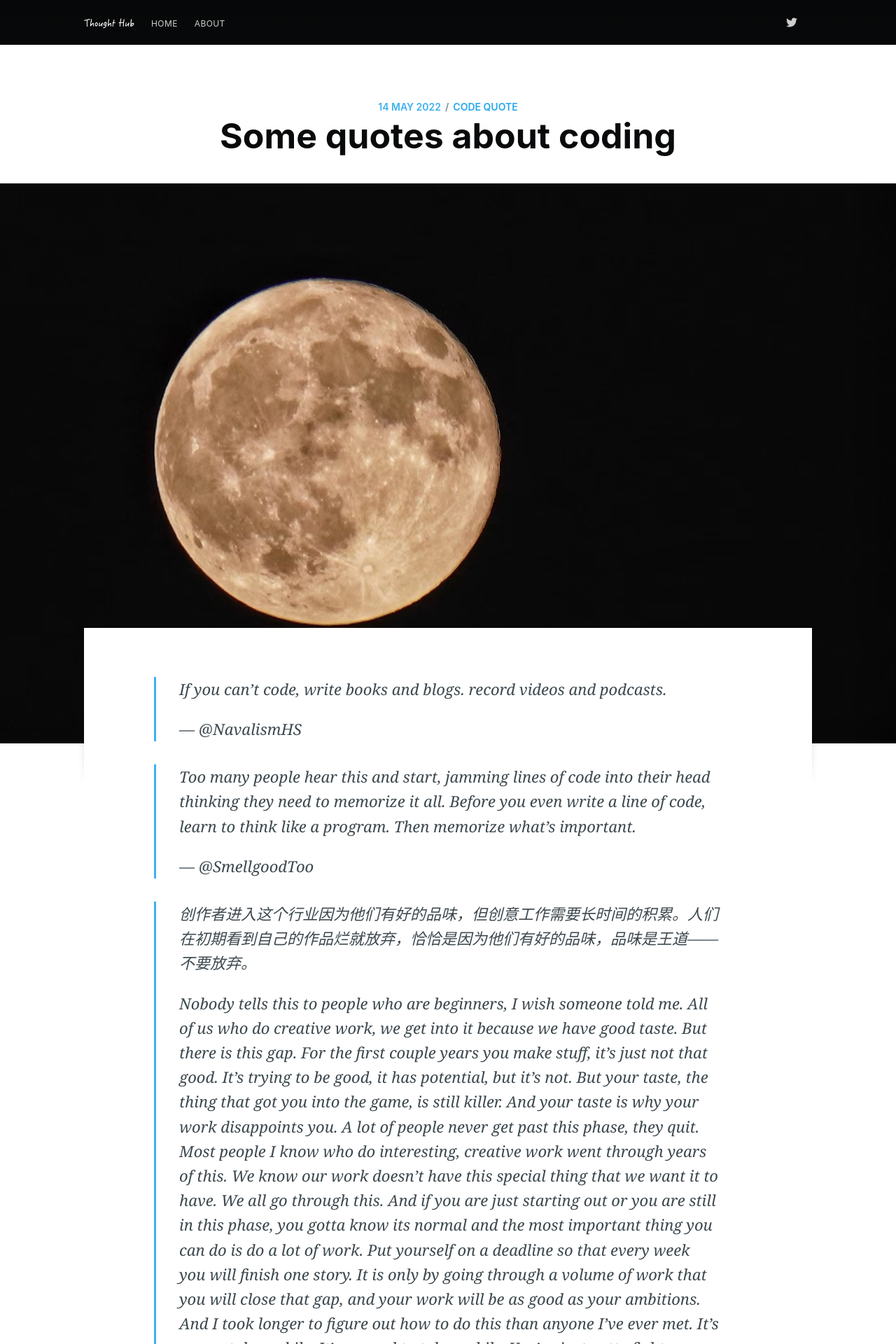
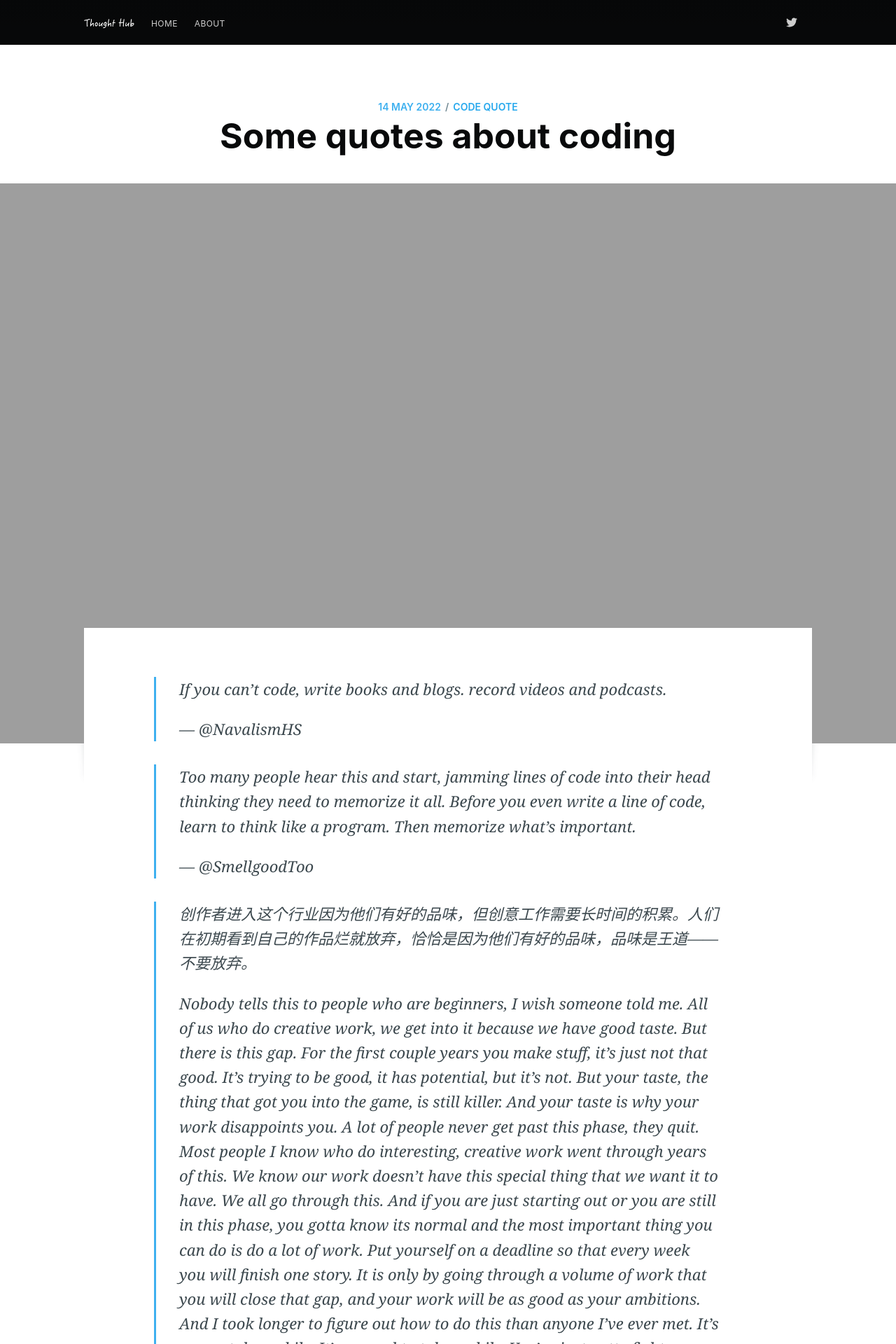
Before and after one commit to drinking/drinking.github.io, a Jekyll site: the page built from _posts/2022-05-06-collections-about-code.md, in a window 1280 px wide. Shown: the top 1920 px of the page at 70% size. Built offline with Jekyll 4.4.1, drawn with Linux system fonts in a browser that asks for light colours; nearby versions of some CDN libraries; comment, search, counter and statistics services are not loaded.

Commit message:
Update image

```diff
--- a/_posts/2022-05-06-collections-about-code.md
+++ b/_posts/2022-05-06-collections-about-code.md
@@ -3,7 +3,7 @@ title: Some quotes about coding
 date: 2022-05-14 12:00:00 +0800
 layout: post
 current: post
-cover:  assets/images/covers/2201654407127_.pic.jpg
+cover:  assets/images/covers/WX20220605-134000@2x.png
 navigation: True
 tags: [Code quote]
 class: post-template
```
Also changed, not shown: assets/images/covers/2201654407127_.pic.jpg (deleted), 1 other file.
